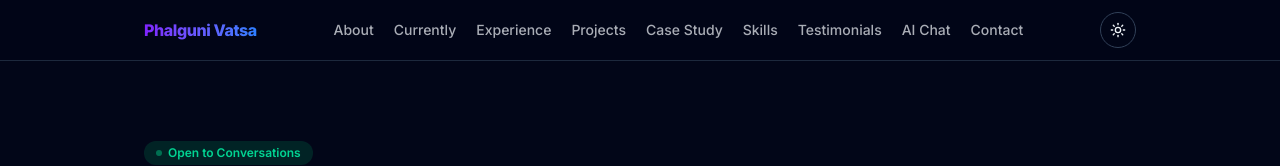
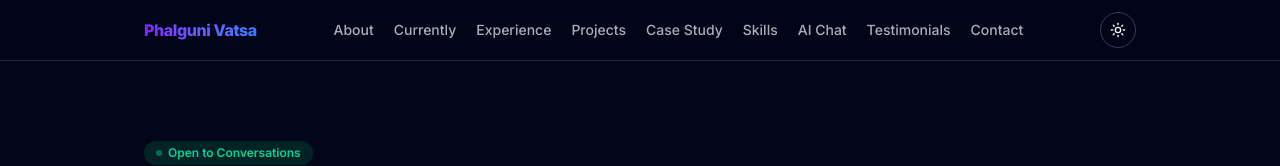
Before and after one commit to pvatsa0903/phalguni-site, a React (Vite) app: page / in a window 1280 px wide. Shown: the top 166 px of the page. Built offline with nearby package versions, Linux system fonts and the light colour scheme.

Commit message:
Reorder skills and testimonials in navigation

```diff
--- a/src/App.jsx
+++ b/src/App.jsx
@@ -445,8 +445,8 @@ export default function App() {
     { href: "#projects", label: "Projects" },
     { href: "#case-studies", label: "Case Study" },
     { href: "#skills", label: "Skills" },
+    { href: "#chat", label: "AI Chat" },
     { href: "#testimonials", label: "Testimonials" },
-    { href: "#chat", label: "AI Chat" },
     { href: "#contact", label: "Contact" },
   ];
 
```
